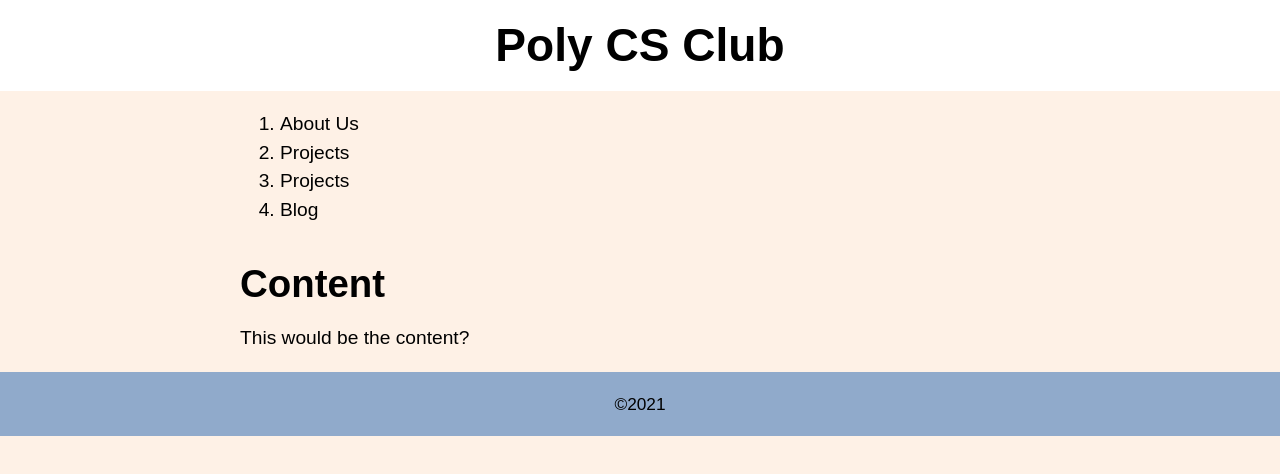
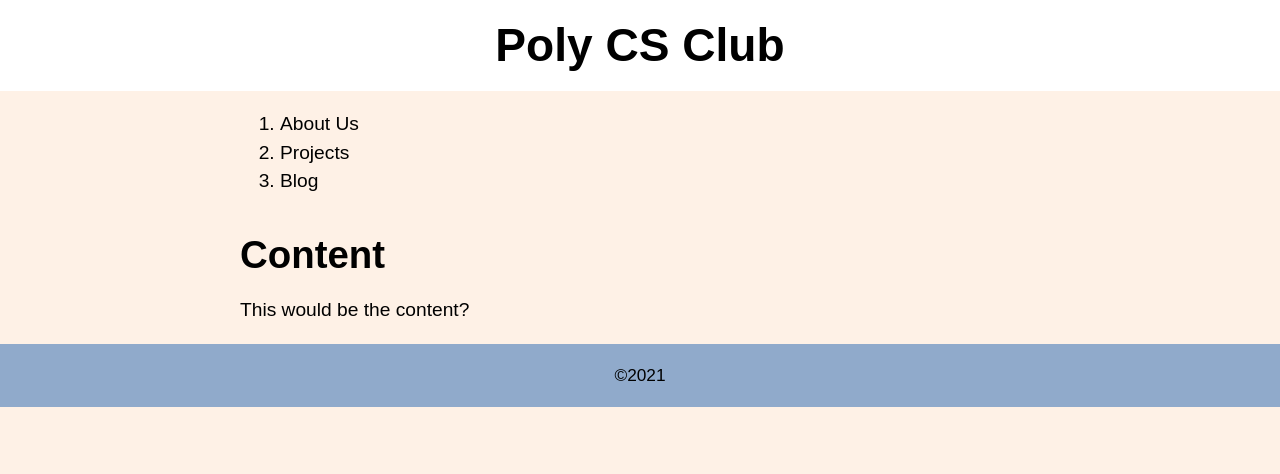
Before and after one commit to banna61667/CSClub-Website, a plain HTML site: page index.html in a window 1280 px wide. Drawn offline with Linux system fonts and the light colour scheme.

Commit message:
Getting things up and running

```diff
--- a/index.html
+++ b/index.html
@@ -26,8 +26,7 @@
 			<ol>
 				<li>About Us</li>
 				<li>Projects</li>
-				<li>Projects</li>
-				<li>Blog</li>
+				<li>Blog</li> <!-- Testing!! -->
 			</ol>
 		</div>
 	</nav>
```
